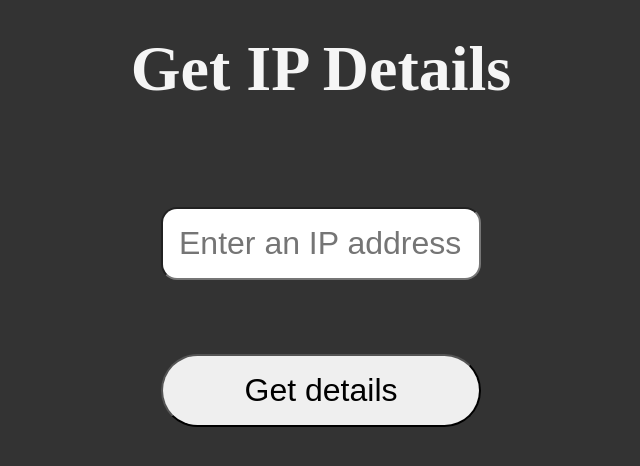
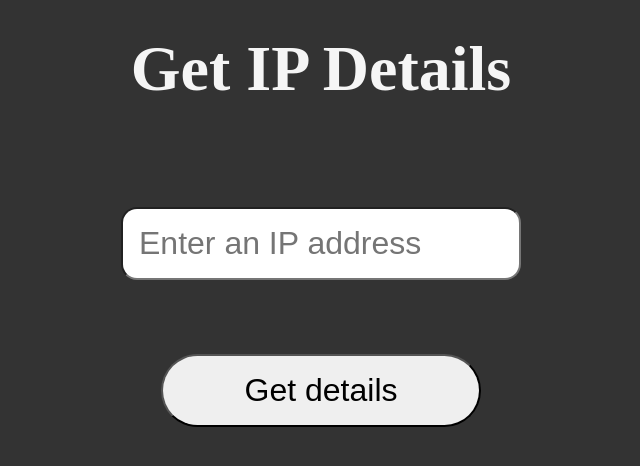
Before and after one commit to violet-autumn/ip_address_webapp, a Flask app: page / in a window 1280 px wide. Shown: the top 466 px of the page, without its empty margins (319-959 px from the left). Run offline with Flask 3, Linux system fonts and the light colour scheme.

Commit message:
Update style.css

```diff
--- a/static/styles/style.css
+++ b/static/styles/style.css
@@ -22,7 +22,7 @@ form {
 
 input {
     font-size: 2rem;
-    width: 20rem;
+    width: 25rem;
     padding: 1rem;
     border-radius: 1rem;
 }
```
